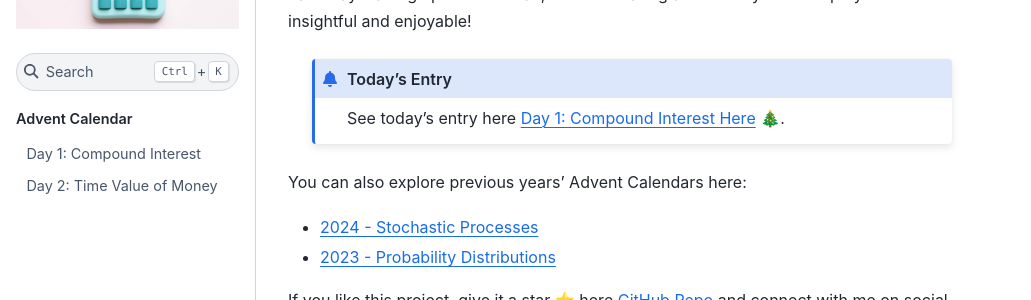
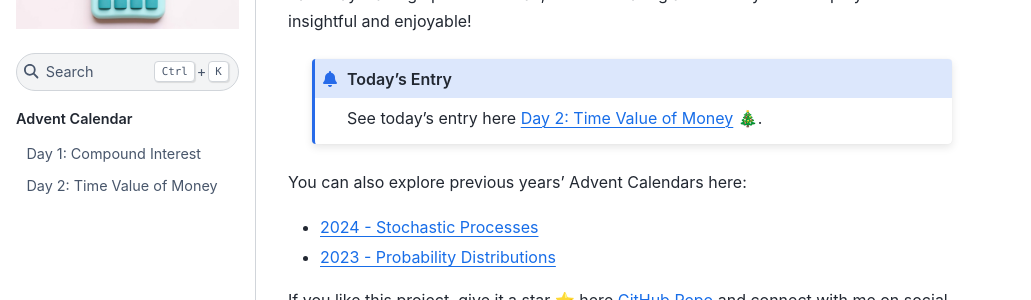
Before and after one commit to quantgirluk/advent-calendar-2025, a Sphinx documentation site: the page built from docs/source/index.rst, in a window 1280 px wide and 900 px high, scrolled down 313 px. Shown: the part 152-452 px from the top of the window, without its empty margins (0-1031 px from the left). Built offline with Sphinx 7.4.7 and the Sphinx Book theme 1.1.4, drawn with Linux system fonts in a browser that asks for light colours; pages that are not in the unit, such as notebooks, are missing from menus.

Commit message:
Update index.rst

```diff
--- a/docs/source/index.rst
+++ b/docs/source/index.rst
@@ -25,7 +25,7 @@ Each day leading up to Christmas, I will be sharing a new entry here. Hope you f
 
 .. admonition:: Today's Entry
 
-   See today's entry here :doc:`Day 1: Compound Interest Here <day_01_compound_interest>` 🎄.
+   See today's entry here :doc:`Day 2: Time Value of Money <day_02_time_value_of_money>` 🎄.
 
 .. raw:: html
 
```
